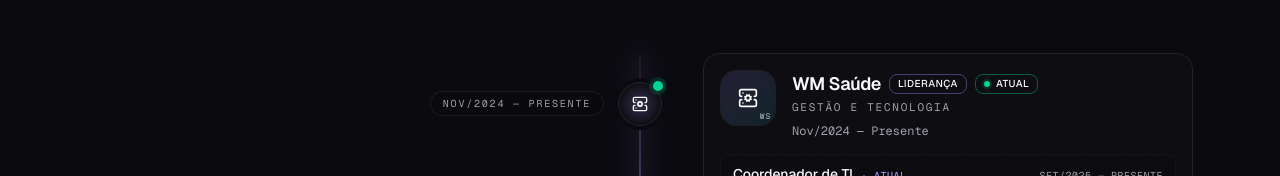
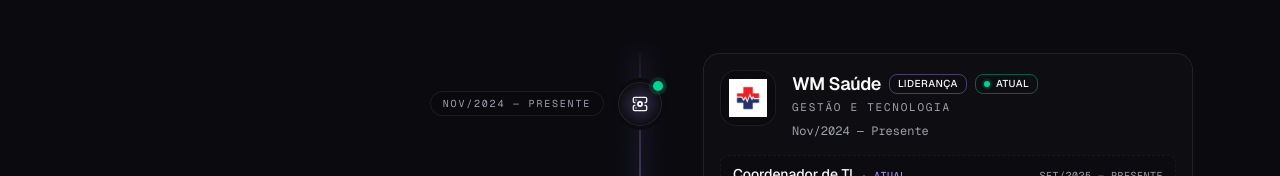
Before and after one commit to Jovinull/portfolio, a Next.js app: page /experiencia in a window 1280 px wide. Shown: the part 607-783 px from the top of the page. Built offline with nearby package versions, Linux system fonts and the light colour scheme; no server answers.

Commit message:
feat(experiencia): integra logos reais das empresas no card

```diff
--- a/src/components/site/experience/experience-card.tsx
+++ b/src/components/site/experience/experience-card.tsx
@@ -1,30 +1,21 @@
 "use client";
 
+import Image from "next/image";
 import { ArrowUpRight } from "lucide-react";
 import { Card, CardContent, CardHeader } from "@/components/ui/card";
 import { Badge } from "@/components/ui/badge";
 import { Separator } from "@/components/ui/separator";
 import type { Experience } from "@/lib/experience";
-import { experienceIconMap } from "./icon-map";
 
 type ExperienceCardProps = {
   experience: Experience;
 };
 
-function getInitials(value: string) {
-  return value
-    .split(/[\s·]+/)
-    .filter(Boolean)
-    .slice(0, 2)
-    .map((w) => w[0]?.toUpperCase() ?? "")
-    .join("");
-}
-
 export function ExperienceCard({ experience }: ExperienceCardProps) {
   const {
+    slug,
     company,
     subtitle,
-    iconKey,
     logoAlt,
     period,
     current,
@@ -35,7 +26,6 @@ export function ExperienceCard({ experience }: ExperienceCardProps) {
     stack,
     link,
   } = experience;
-  const Icon = experienceIconMap[iconKey];
 
   return (
     <Card className="group relative overflow-hidden border-border bg-card/60 backdrop-blur transition-all duration-500 hover:-translate-y-0.5 hover:border-primary/50 hover:shadow-[var(--glow-primary)]">
@@ -51,27 +41,14 @@ export function ExperienceCard({ experience }: ExperienceCardProps) {
       />
 
       <CardHeader className="relative flex flex-row items-start gap-4">
-        {/* PLACEHOLDER_IMAGE: logo da empresa "{logoAlt}" — substituir por SVG/PNG real (192x192, fundo transparente) */}
-        <div
-          aria-label={`Logo ${logoAlt}`}
-          className="relative grid size-14 shrink-0 place-items-center overflow-hidden rounded-xl border border-border bg-background/60 backdrop-blur"
-        >
-          <span
-            aria-hidden
-            className="absolute inset-0 opacity-70"
-            style={{
-              background:
-                "linear-gradient(135deg, color-mix(in oklab, var(--primary) 22%, transparent), color-mix(in oklab, var(--secondary) 18%, transparent))",
-            }}
+        <div className="relative grid size-14 shrink-0 place-items-center overflow-hidden rounded-xl border border-border bg-background/80 backdrop-blur">
+          <Image
+            src={`/images/experience/${slug}.png`}
+            alt={`Logo ${logoAlt}`}
+            width={56}
+            height={56}
+            className="size-full object-contain p-2"
           />
-          <span
-            aria-hidden
-            className="bg-grid absolute inset-0 opacity-30"
-          />
-          <Icon className="relative size-5 text-foreground" />
-          <span className="absolute bottom-0.5 right-1 font-mono text-[8px] uppercase tracking-widest text-foreground/70">
-            {getInitials(logoAlt)}
-          </span>
         </div>
 
         <div className="min-w-0 flex-1">
```
